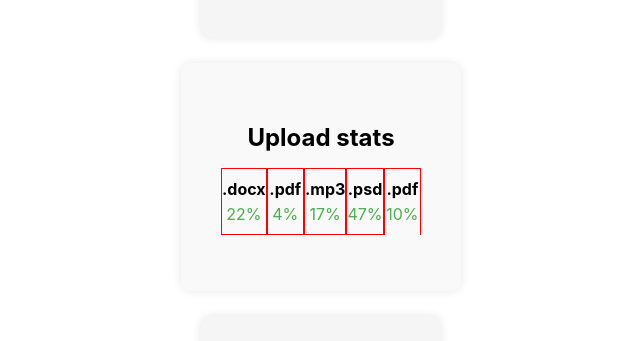
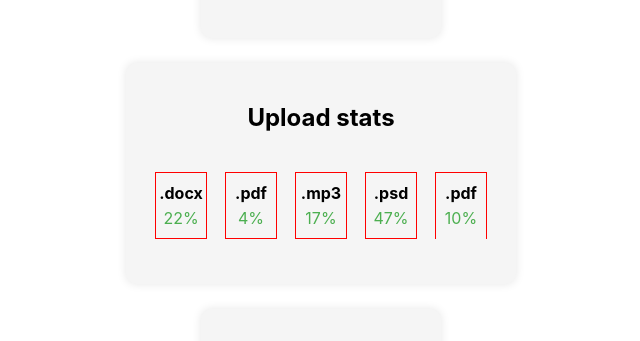
Before and after one commit to gamp300/goit-react-hw-01-components, a React (Create React App) app: page / in a window 1280 px wide. Shown: the part 296-637 px from the top of the page, without its empty margins (319-959 px from the left). Built offline with nearby package versions, Linux system fonts and the light colour scheme.

Commit message:
React: Styled-Components Tree

```diff
--- a/src/components/Statistics/Statistics.styled.js
+++ b/src/components/Statistics/Statistics.styled.js
@@ -1,11 +1,15 @@
 import styled from 'styled-components';
 
 export const StatisticsContainer = styled.section`
-  margin: 25px 500px;
-  background-color: #f9f9f9;
-  padding: 40px;
+  display: flex;
+  flex-direction: column;
+  align-items: center;
+  background-color: #f5f5f5;
+  padding: 20px;
   border-radius: 10px;
   box-shadow: 0 0 10px rgba(0, 0, 0, 0.1);
+  width: 350px;
+  margin: auto;
 `;
 
 export const Title = styled.h2`
@@ -31,6 +35,7 @@ export const StatItem = styled.li`
   display: flex;
   flex-direction: column;
   padding: 10px 0;
+  margin: 9px;
 
   &:last-child {
     border-bottom: none;
```
Also changed, not shown: src/components/FriendList/FriendList.styled.js (+24 -1 lines).
